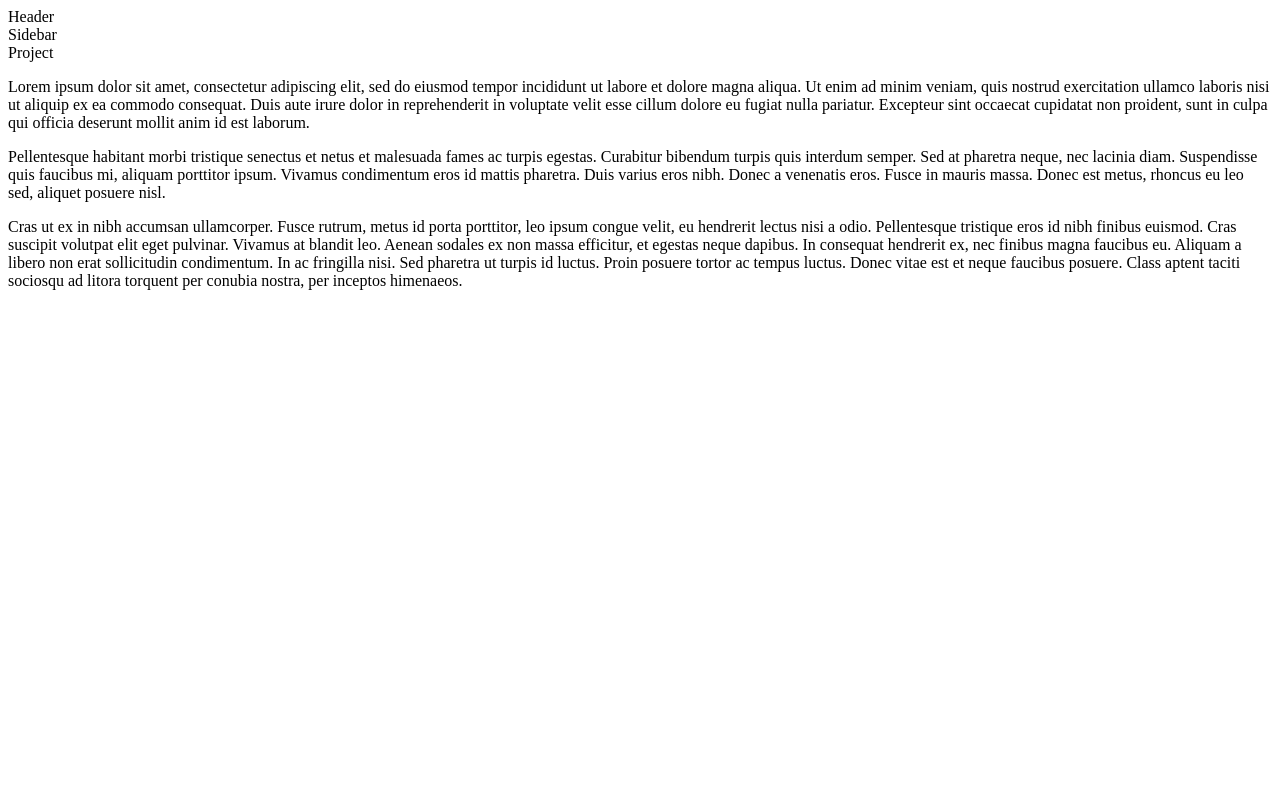
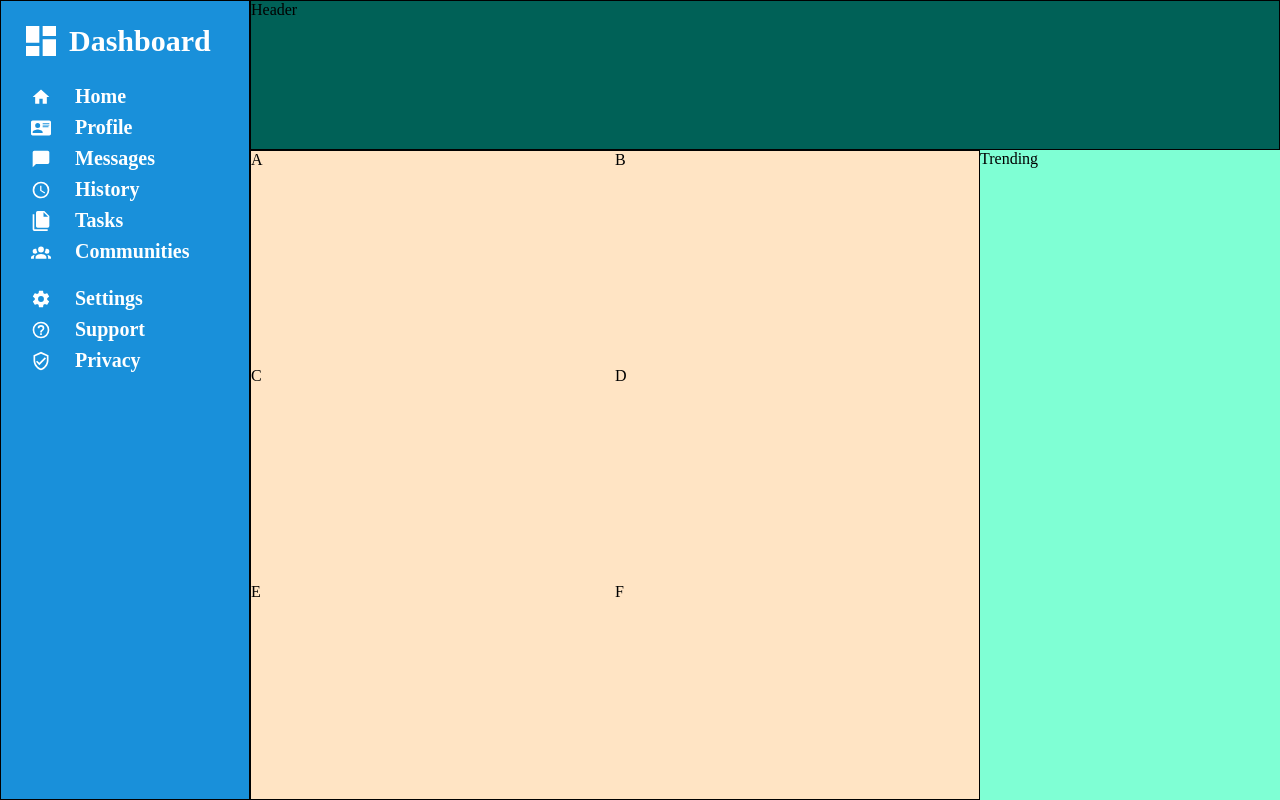
Before and after one commit to dc222487/admin-dashboard-test, a plain HTML site: page index.html in a window 1280 px wide. Drawn offline with Linux system fonts and the light colour scheme.

Commit message:
Finished sidebar

```diff
--- a/index.html
+++ b/index.html
@@ -9,12 +9,69 @@
 <body>
     <div class="container">
       <div class="header">Header</div>
-      <div class="sidebar">Sidebar</div>
-      <div class="projects">Project
-        <p>Lorem  ipsum dolor sit amet, consectetur adipiscing elit, sed do eiusmod tempor incididunt ut labore et dolore magna aliqua. Ut enim ad minim veniam, quis nostrud exercitation ullamco laboris nisi ut aliquip ex ea commodo consequat. Duis aute irure dolor in reprehenderit in voluptate velit esse cillum dolore eu fugiat nulla pariatur. Excepteur sint occaecat cupidatat non proident, sunt in culpa qui officia deserunt mollit anim id est laborum.</p>
-        <p>Pellentesque habitant morbi tristique senectus et netus et malesuada fames ac turpis egestas. Curabitur bibendum turpis quis interdum semper. Sed at pharetra neque, nec lacinia diam. Suspendisse quis faucibus mi, aliquam porttitor ipsum. Vivamus condimentum eros id mattis pharetra. Duis varius eros nibh. Donec a venenatis eros. Fusce in mauris massa. Donec est metus, rhoncus eu leo sed, aliquet posuere nisl.</p>
-        <p>Cras ut ex in nibh accumsan ullamcorper. Fusce rutrum, metus id porta porttitor, leo ipsum congue velit, eu hendrerit lectus nisi a odio. Pellentesque tristique eros id nibh finibus euismod. Cras suscipit volutpat elit eget pulvinar. Vivamus at blandit leo. Aenean sodales ex non massa efficitur, et egestas neque dapibus. In consequat hendrerit ex, nec finibus magna faucibus eu. Aliquam a libero non erat sollicitudin condimentum. In ac fringilla nisi. Sed pharetra ut turpis id luctus. Proin posuere tortor ac tempus luctus. Donec vitae est et neque faucibus posuere. Class aptent taciti sociosqu ad litora torquent per conubia nostra, per inceptos himenaeos.</p>
+      <div class="sidebar">
+        <div class="dashboard">
+
+            <svg xmlns="http://www.w3.org/2000/svg" viewBox="0 0 24 24"><title>view-dashboard</title><path d="M13,3V9H21V3M13,21H21V11H13M3,21H11V15H3M3,13H11V3H3V13Z" fill="currentColor" /></svg>
+
+            <div class="text">
+                Dashboard
+            </div>
+        </div>
+        <ul class="sidebar-ui">
+            <li class="home">
+                <svg xmlns="http://www.w3.org/2000/svg" viewBox="0 0 24 24"><title>home</title><path d="M10,20V14H14V20H19V12H22L12,3L2,12H5V20H10Z" fill="currentColor"/></svg>
+                Home
+            </li>
+            <li class="profile">
+                <svg xmlns="http://www.w3.org/2000/svg" viewBox="0 0 24 24"><title>card-account-details</title><path d="M2,3H22C23.05,3 24,3.95 24,5V19C24,20.05 23.05,21 22,21H2C0.95,21 0,20.05 0,19V5C0,3.95 0.95,3 2,3M14,6V7H22V6H14M14,8V9H21.5L22,9V8H14M14,10V11H21V10H14M8,13.91C6,13.91 2,15 2,17V18H14V17C14,15 10,13.91 8,13.91M8,6A3,3 0 0,0 5,9A3,3 0 0,0 8,12A3,3 0 0,0 11,9A3,3 0 0,0 8,6Z" fill="currentColor" /></svg>
+                Profile
+            </li>
+            <li class="messages">
+                <svg xmlns="http://www.w3.org/2000/svg" viewBox="0 0 24 24"><title>message</title><path d="M20,2H4A2,2 0 0,0 2,4V22L6,18H20A2,2 0 0,0 22,16V4C22,2.89 21.1,2 20,2Z" fill="currentColor" /></svg>
+                Messages
+            </li>
+            <li class="history">
+                <svg xmlns="http://www.w3.org/2000/svg" viewBox="0 0 24 24"><title>clock-outline</title><path d="M12,20A8,8 0 0,0 20,12A8,8 0 0,0 12,4A8,8 0 0,0 4,12A8,8 0 0,0 12,20M12,2A10,10 0 0,1 22,12A10,10 0 0,1 12,22C6.47,22 2,17.5 2,12A10,10 0 0,1 12,2M12.5,7V12.25L17,14.92L16.25,16.15L11,13V7H12.5Z" fill="currentColor" /></svg>
+                History
+            </li>
+            <li class="tasks">
+                <svg xmlns="http://www.w3.org/2000/svg" viewBox="0 0 24 24"><title>file-multiple</title><path d="M15,7H20.5L15,1.5V7M8,0H16L22,6V18A2,2 0 0,1 20,20H8C6.89,20 6,19.1 6,18V2A2,2 0 0,1 8,0M4,4V22H20V24H4A2,2 0 0,1 2,22V4H4Z" fill="currentColor" /></svg>
+                Tasks
+            </li>
+            <li class="communities">
+                <svg xmlns="http://www.w3.org/2000/svg" viewBox="0 0 24 24"><title>account-group</title><path d="M12,5.5A3.5,3.5 0 0,1 15.5,9A3.5,3.5 0 0,1 12,12.5A3.5,3.5 0 0,1 8.5,9A3.5,3.5 0 0,1 12,5.5M5,8C5.56,8 6.08,8.15 6.53,8.42C6.38,9.85 6.8,11.27 7.66,12.38C7.16,13.34 6.16,14 5,14A3,3 0 0,1 2,11A3,3 0 0,1 5,8M19,8A3,3 0 0,1 22,11A3,3 0 0,1 19,14C17.84,14 16.84,13.34 16.34,12.38C17.2,11.27 17.62,9.85 17.47,8.42C17.92,8.15 18.44,8 19,8M5.5,18.25C5.5,16.18 8.41,14.5 12,14.5C15.59,14.5 18.5,16.18 18.5,18.25V20H5.5V18.25M0,20V18.5C0,17.11 1.89,15.94 4.45,15.6C3.86,16.28 3.5,17.22 3.5,18.25V20H0M24,20H20.5V18.25C20.5,17.22 20.14,16.28 19.55,15.6C22.11,15.94 24,17.11 24,18.5V20Z" fill="currentColor" /></svg>
+                Communities
+            </li>
+        </ul>
+
+        <ul class="sidebar-settings">
+            <li class="settings">
+                <svg xmlns="http://www.w3.org/2000/svg" viewBox="0 0 24 24"><title>cog</title><path d="M12,15.5A3.5,3.5 0 0,1 8.5,12A3.5,3.5 0 0,1 12,8.5A3.5,3.5 0 0,1 15.5,12A3.5,3.5 0 0,1 12,15.5M19.43,12.97C19.47,12.65 19.5,12.33 19.5,12C19.5,11.67 19.47,11.34 19.43,11L21.54,9.37C21.73,9.22 21.78,8.95 21.66,8.73L19.66,5.27C19.54,5.05 19.27,4.96 19.05,5.05L16.56,6.05C16.04,5.66 15.5,5.32 14.87,5.07L14.5,2.42C14.46,2.18 14.25,2 14,2H10C9.75,2 9.54,2.18 9.5,2.42L9.13,5.07C8.5,5.32 7.96,5.66 7.44,6.05L4.95,5.05C4.73,4.96 4.46,5.05 4.34,5.27L2.34,8.73C2.21,8.95 2.27,9.22 2.46,9.37L4.57,11C4.53,11.34 4.5,11.67 4.5,12C4.5,12.33 4.53,12.65 4.57,12.97L2.46,14.63C2.27,14.78 2.21,15.05 2.34,15.27L4.34,18.73C4.46,18.95 4.73,19.03 4.95,18.95L7.44,17.94C7.96,18.34 8.5,18.68 9.13,18.93L9.5,21.58C9.54,21.82 9.75,22 10,22H14C14.25,22 14.46,21.82 14.5,21.58L14.87,18.93C15.5,18.67 16.04,18.34 16.56,17.94L19.05,18.95C19.27,19.03 19.54,18.95 19.66,18.73L21.66,15.27C21.78,15.05 21.73,14.78 21.54,14.63L19.43,12.97Z" fill="currentColor"/></svg>
+                Settings
+            </li>
+            <li class="support">
+                <svg xmlns="http://www.w3.org/2000/svg" viewBox="0 0 24 24"><title>help-circle-outline</title><path d="M11,18H13V16H11V18M12,2A10,10 0 0,0 2,12A10,10 0 0,0 12,22A10,10 0 0,0 22,12A10,10 0 0,0 12,2M12,20C7.59,20 4,16.41 4,12C4,7.59 7.59,4 12,4C16.41,4 20,7.59 20,12C20,16.41 16.41,20 12,20M12,6A4,4 0 0,0 8,10H10A2,2 0 0,1 12,8A2,2 0 0,1 14,10C14,12 11,11.75 11,15H13C13,12.75 16,12.5 16,10A4,4 0 0,0 12,6Z" fill="currentColor"/></svg>
+                Support
+            </li>
+            <li class="privacy">
+                <svg xmlns="http://www.w3.org/2000/svg" viewBox="0 0 24 24"><title>shield-check-outline</title><path d="M21,11C21,16.55 17.16,21.74 12,23C6.84,21.74 3,16.55 3,11V5L12,1L21,5V11M12,21C15.75,20 19,15.54 19,11.22V6.3L12,3.18L5,6.3V11.22C5,15.54 8.25,20 12,21M10,17L6,13L7.41,11.59L10,14.17L16.59,7.58L18,9" fill="currentColor"/></svg>
+                Privacy
+            </li>
+        </ul>
+
+
       </div>
+      <div class="projects">
+        <div class="item first-row">A</div>
+        <div class="item first-row">B</div>
+        <div class="item first-row last-column">C</div>
+        <div class="item">D</div>
+        <div class="item">E</div>
+        <div class="item last-column">F</div>
+
+      </div>
+      <div class="trending">Trending</div>
     </div>
 </body>
 </html>
--- a/style.css
+++ b/style.css
@@ -0,0 +1,89 @@
+body, html{
+  height: 100%;
+  margin: 0;
+}
+
+.container {
+  display: grid;
+  grid-template-columns: 250px 1fr 300px;
+  grid-template-rows: 150px auto;
+  height: 100vh;
+  box-sizing: border-box;
+}
+
+
+.header {
+  display: grid;
+  grid-template-rows: repeat(2, minmax(0,1fr));
+  background-color: #006157;
+  border: 1px solid black;
+  grid-column: 2 / 4;
+}
+
+.sidebar {
+  background-color: #1990da;
+  border: 1px solid black;
+  grid-row: 1 / 5;
+}
+
+.dashboard {
+    display:flex;
+    align-items: center;
+    gap: 8px;
+    margin-top: 20px;
+
+}
+
+.text {
+    font-size: 30px;
+    color: white;
+    font-weight: bold;
+}
+.dashboard svg {
+    width: 40px;
+    height: 40px;
+    color: white;
+    margin-left: 20px;
+
+}
+
+li svg {
+    width: 20px;
+    height: 20px;
+    color: white;
+}
+.projects {
+  display: grid;
+  grid-template-rows: repeat(3, minmax(0, 1fr));
+  grid-template-columns: repeat(2, minmax(0, 1fr));
+  background-color: bisque;
+  border: 1px solid black;
+  grid-row: 2 / 5;
+}
+
+.trending {
+  display: grid;
+  grid-template-rows: repeat(2, minmax(0,1fr));
+  background-color: aquamarine;
+  grid-row: 2 / 5;
+}
+
+ul {
+    list-style: none;
+    font-size: 24px;
+    padding-left: 30px;
+
+}
+
+.home, .profile, .messages, .history, .tasks, .communities, .settings, .support, .privacy{
+    display: flex;
+    align-items: center;
+    gap: 24px;
+}
+
+li {
+    margin-bottom: 8px;
+    color: white;
+    font-size: 20px;
+    font-weight: bold;
+}
```
Also changed, not shown: icons/account-group.png (added), icons/card-account-details-outline.png (added), icons/clock-outline.png (added), icons/cog.png (added), icons/file-multiple.png (added), icons/help-box-outline.png (added), icons/home-custom.png (added), icons/message.png (added), icons/shield-check-outline.png (added), icons/view-dashboard.svg (added).
